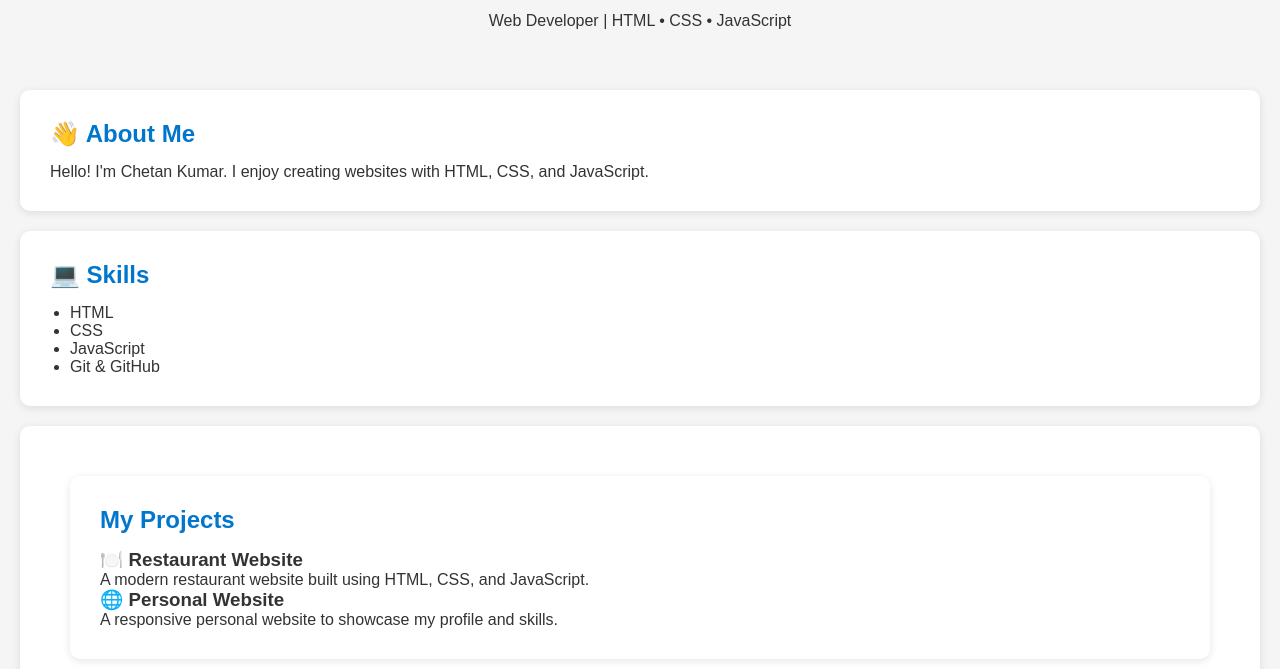
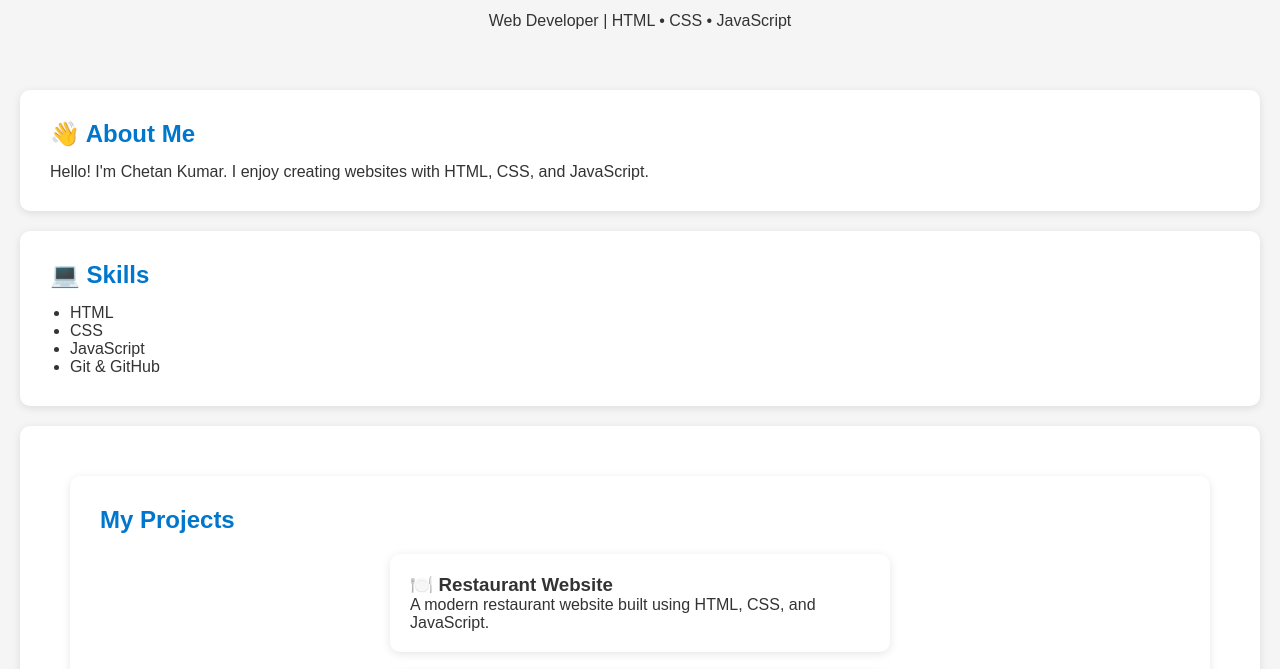
Before and after one commit to chetanhadpad419-a11y/profile-website, a plain HTML site: page index.html in a window 1280 px wide. Shown: the part 240-909 px from the top of the page. Drawn offline with Linux system fonts and the light colour scheme; a script that the page names is missing.

Commit message:
Add styles for project card component

```diff
--- a/style.css
+++ b/style.css
@@ -65,3 +65,11 @@
   border: 4px solid #0077cc;
   margin-bottom: 20px;
 }
+.project-card {
+  background: white;
+  margin: 20px auto;
+  padding: 20px;
+  max-width: 500px;
+  border-radius: 10px;
+  box-shadow: 0 2px 10px rgba(0,0,0,0.1);
+}
```
